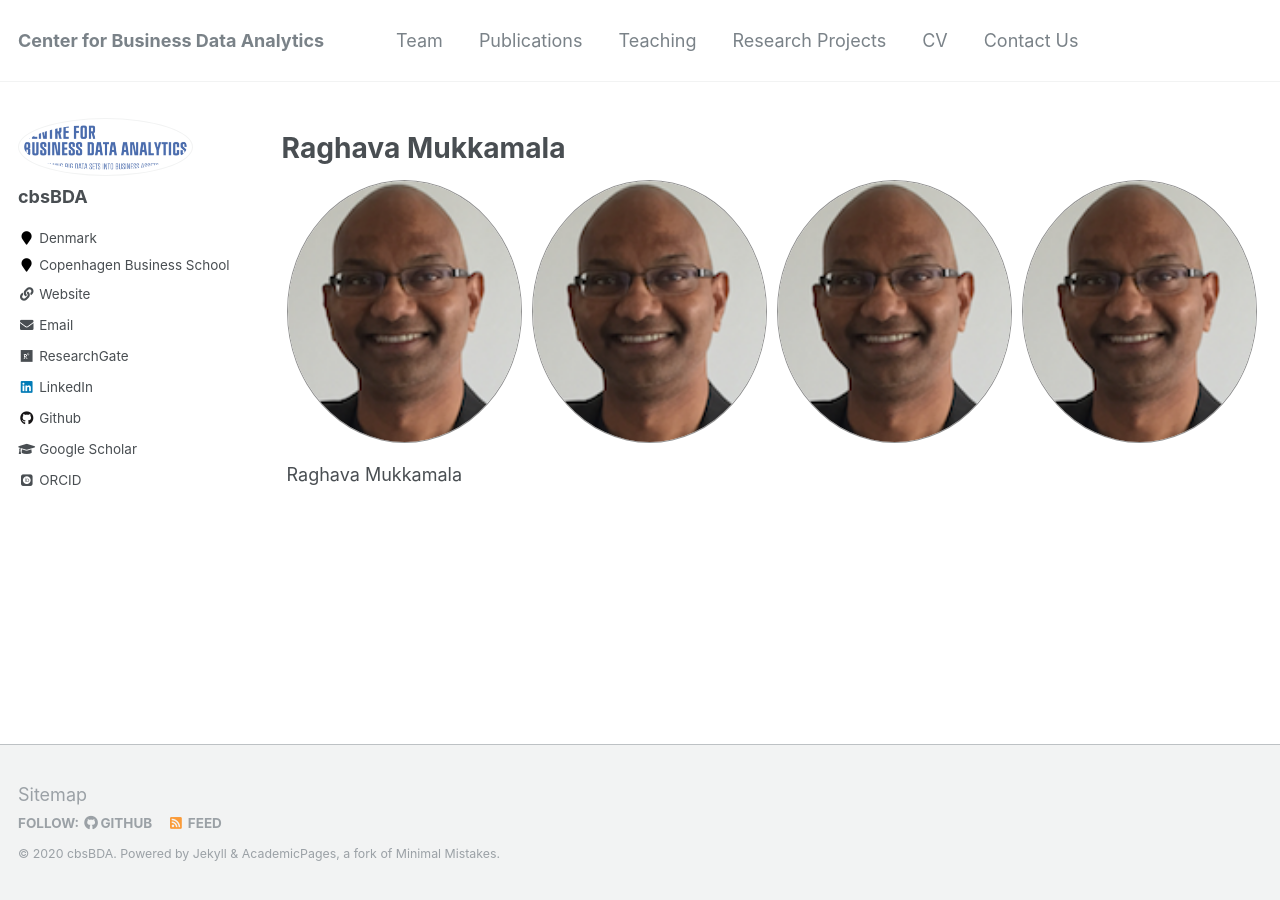
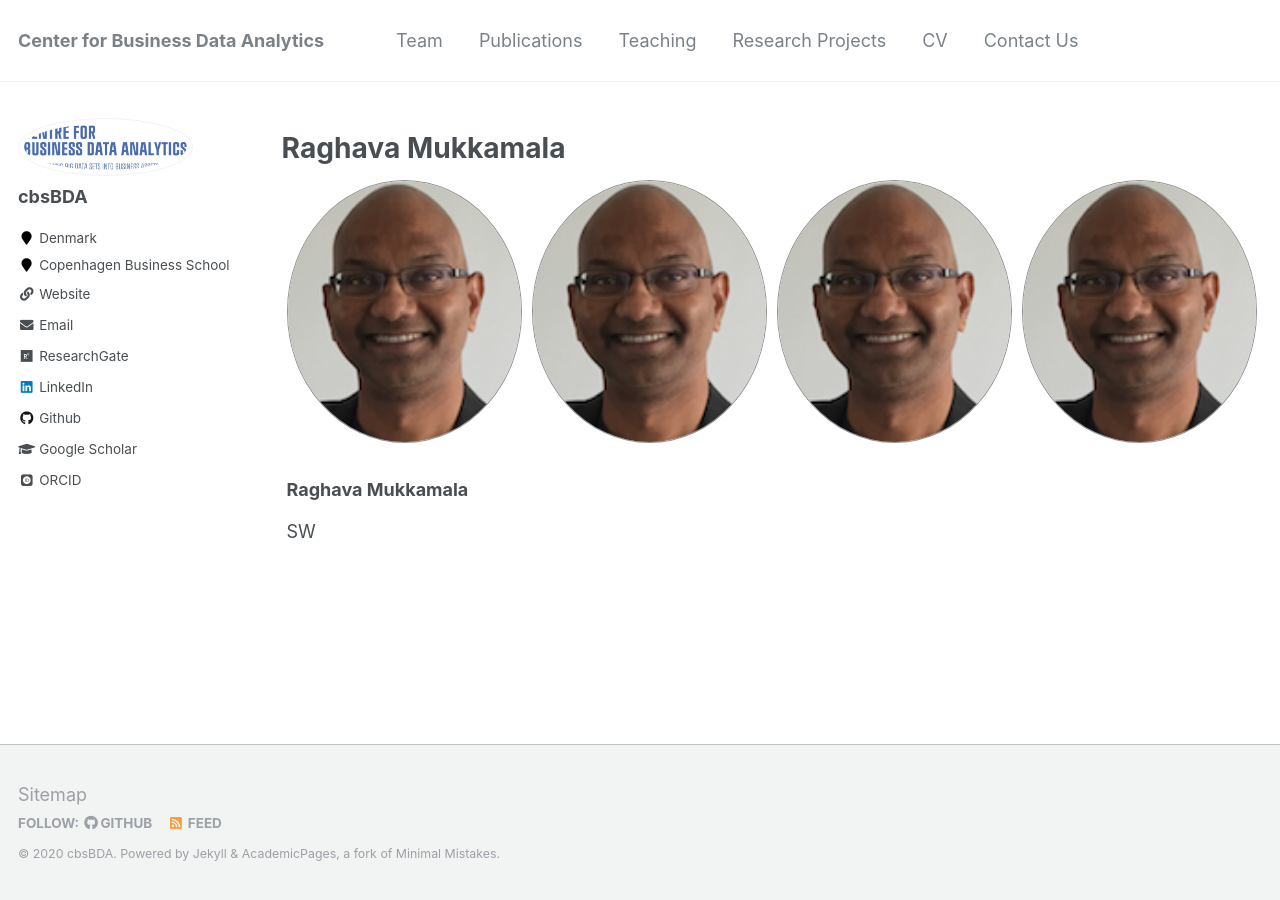
Before and after one commit to cbsBDA/cbsBDA-homepage, a Jekyll site: the page built from _pages/team.md, in a window 1280 px wide. Built offline with Jekyll 4.4.1, drawn with Linux system fonts in a browser that asks for light colours; some web fonts are replaced.

Commit message:
Update team.md

```diff
--- a/_pages/team.md
+++ b/_pages/team.md
@@ -12,7 +12,9 @@ author_profile: true
 <div class="avatar">
 <img src="/images/raghava-passport.png" alt='Raghava Mukkamala'/>
 
-<p>Raghava Mukkamala</p>
+<h3 class="t-name">Raghava Mukkamala</h3>
+
+<p class="designation">SW</p>
  </div>
 <div class="avatar"><img src="/images/raghava-passport.png" alt='Raghava Mukkamala'/> </div>
 <div class="avatar"><img src="/images/raghava-passport.png" alt='Raghava Mukkamala'/> </div>
```
